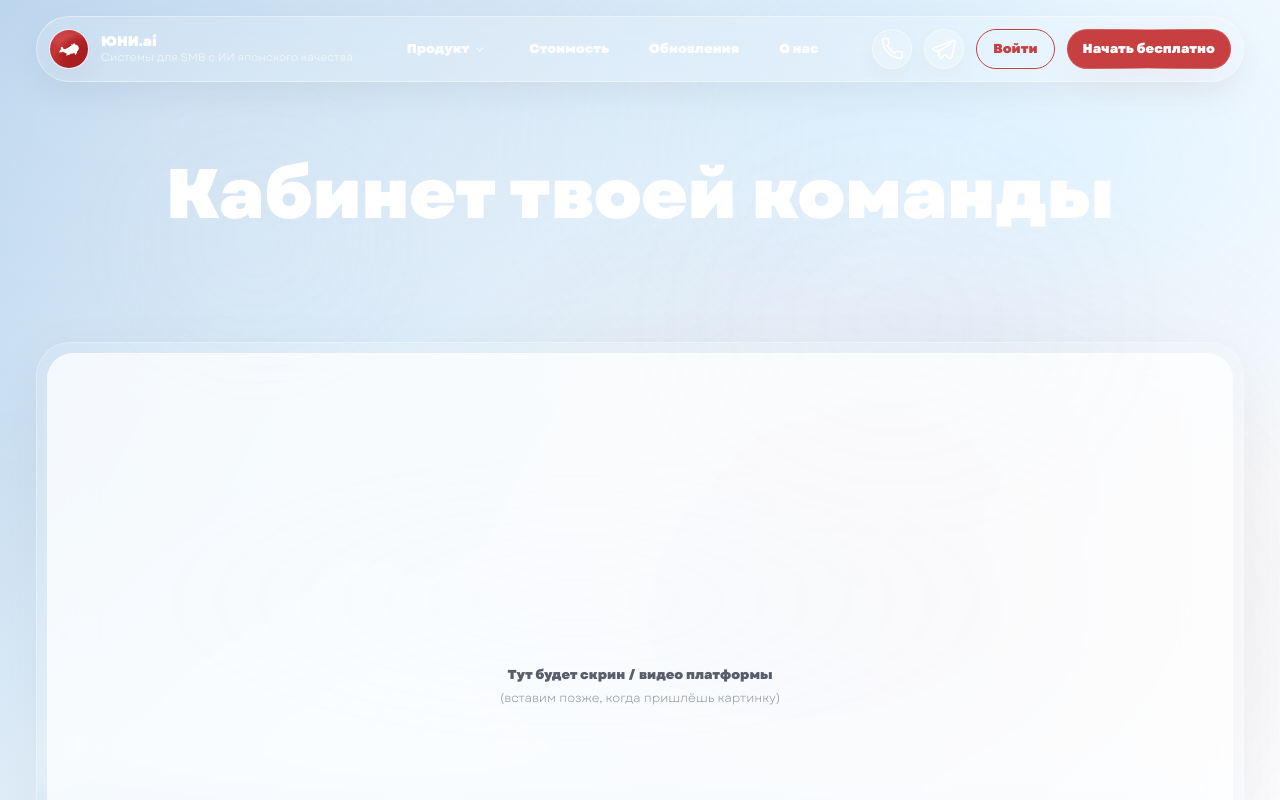
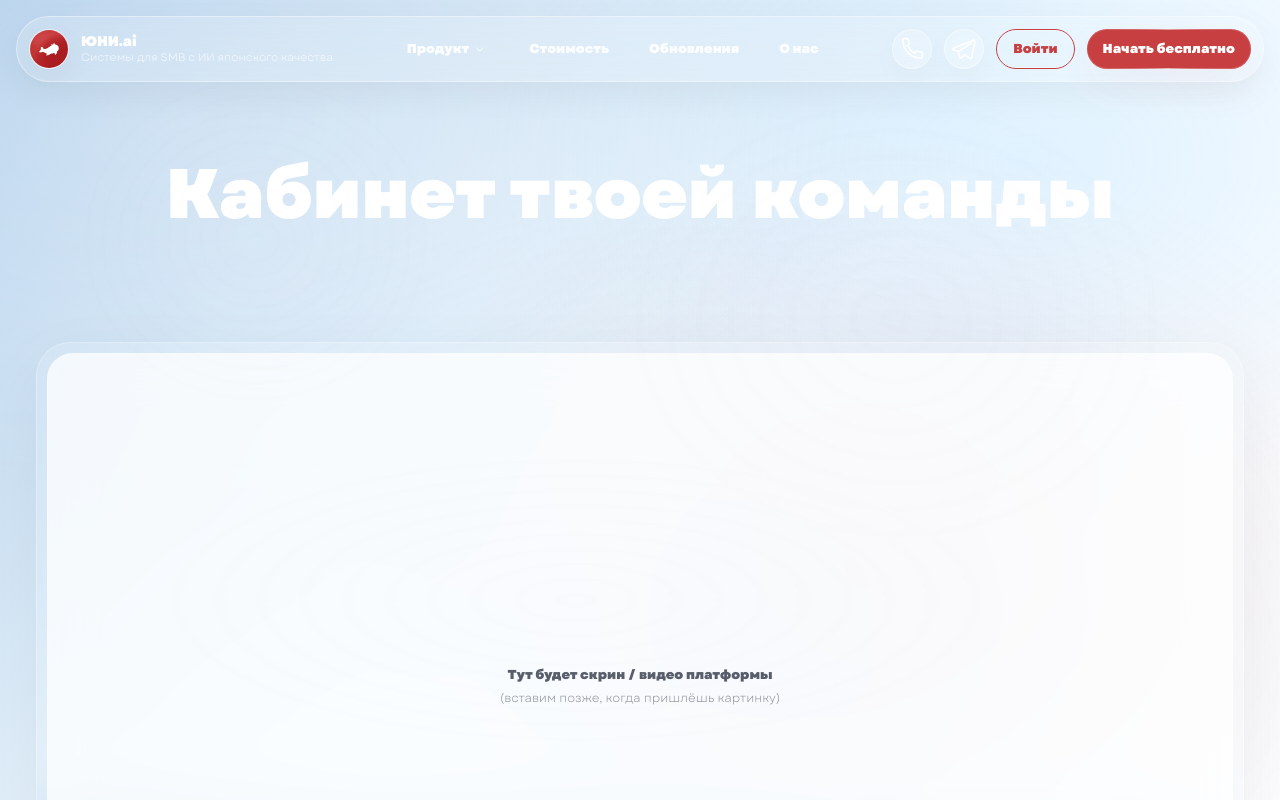
Before and after one commit to uniconsulting/uni.com, a Next.js app: page / in a window 1280 px wide. Shown: the top 800 px of the page. Built offline with nearby package versions, Linux system fonts and the light colour scheme.

Commit message:
Update Header.tsx

```diff
--- a/src/components/sections/Header.tsx
+++ b/src/components/sections/Header.tsx
@@ -142,7 +142,7 @@ export default function Header() {
   return (
     <>
       <header className="sticky top-4 z-50">
-        <div className="mx-auto max-w-[1240px] px-4">
+        <div className="mx-auto max-w-[1400px] px-4">
           <div className="rounded-[999px] border border-white/40 bg-white/15 p-3 shadow-[0_12px_36px_rgba(0,0,0,0.05)] backdrop-blur-[24px]">
             <div className="flex items-center justify-between gap-3">
               {/* Left */}
```
